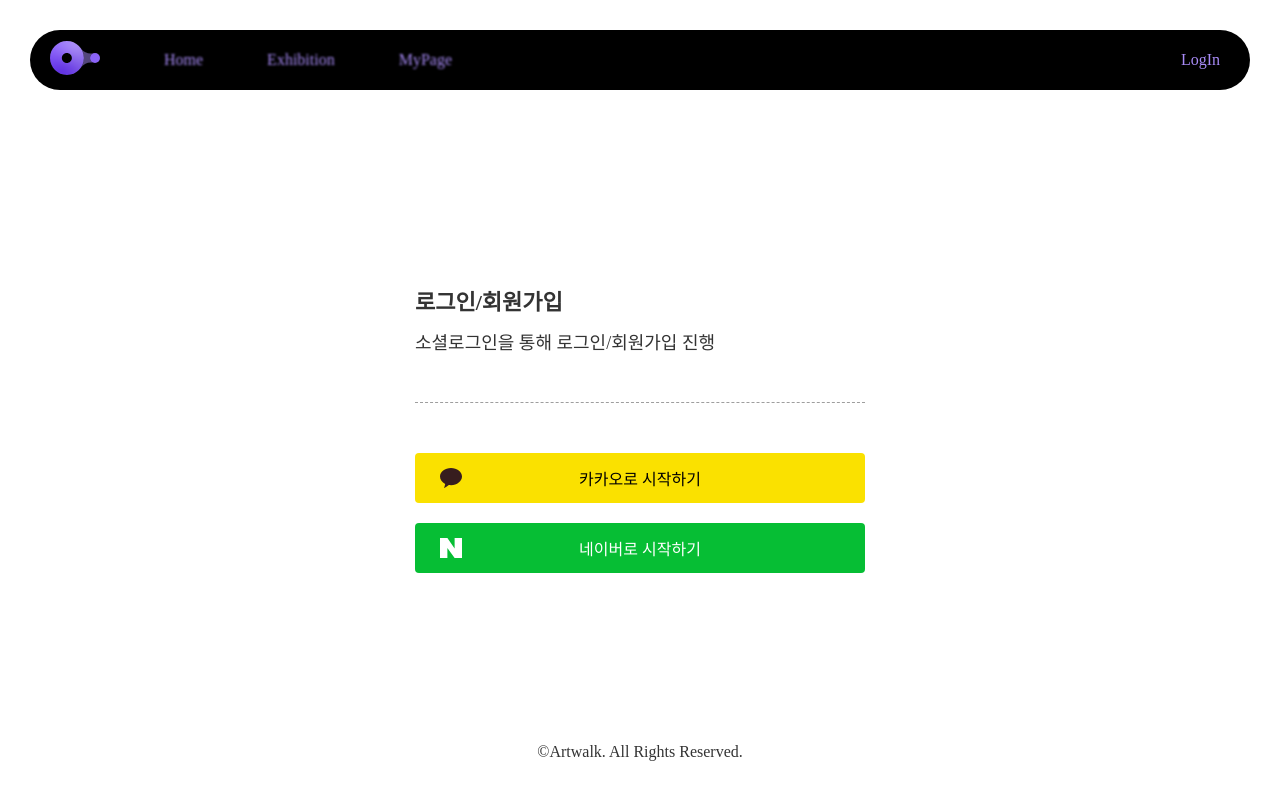
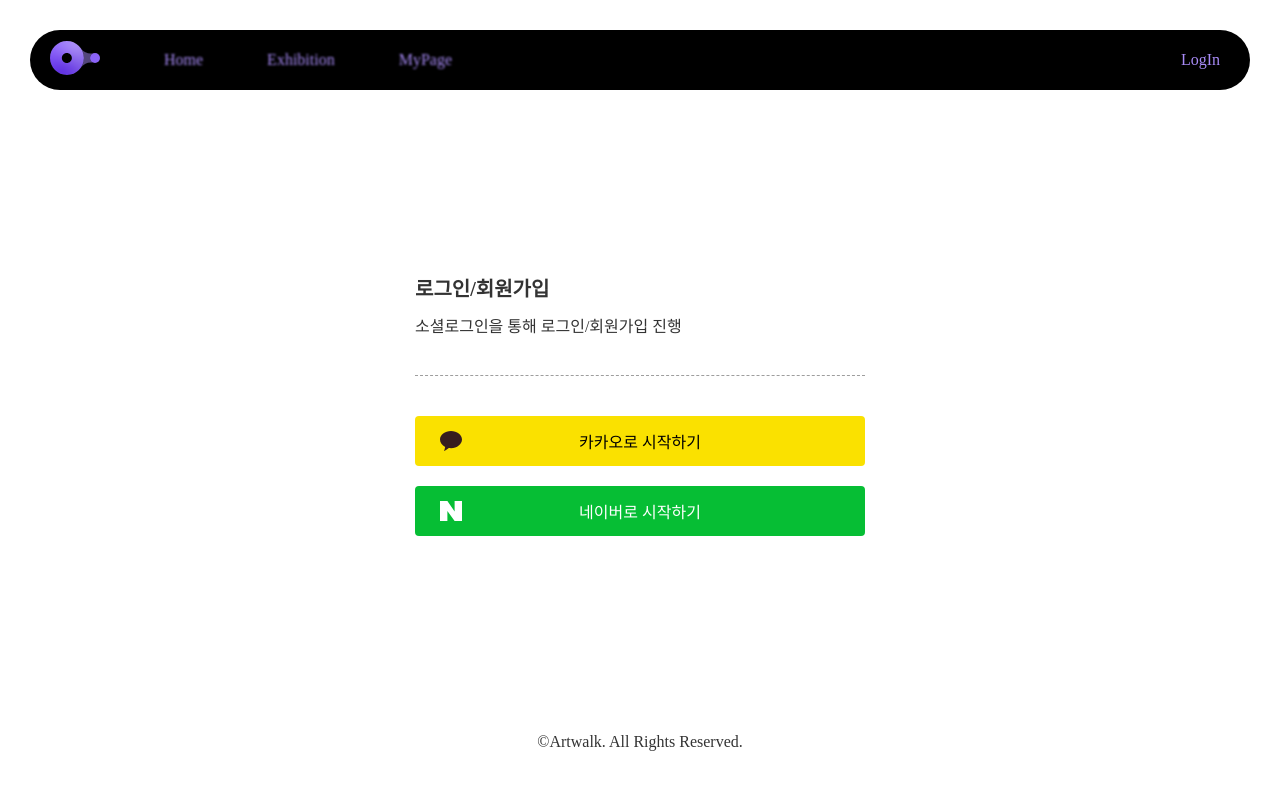
Before and after one commit to 23-2-Media-Project/front, a React (Create React App) app: page /signup in a window 1280 px wide. Shown: the top 800 px of the page. Built offline with nearby package versions, Linux system fonts and the light colour scheme; a web font is replaced by a local one.

Commit message:
html&css: 로그인/회원가입 페이지 스타일 수정

```diff
--- a/src/styles/SignupPage.scss
+++ b/src/styles/SignupPage.scss
@@ -2,10 +2,11 @@
   display: flex;
   flex-direction: column;
   width: 100vw;
-  height: calc(100vh - 80px);
+  height: calc(100vh - 90px);
   background-color: #fff;
   color: #333;
   padding: 50px 55px;
+
   box-sizing: border-box;
 
   .content-wrap {
@@ -16,15 +17,15 @@
     min-width: 450px;
 
     .title {
-      font-size: 22px;
+      font-size: 20px;
       font-weight: 700;
       margin-bottom: 20px;
     }
     .sub-title {
-      font-size: 18px;
+      font-size: 16px;
       font-weight: 500;
-      padding-bottom: 50px;
-      margin-bottom: 50px;
+      padding-bottom: 40px;
+      margin-bottom: 40px;
       border-bottom: 1px dashed #9e9e9e;
     }
     .signup-btn-wrap {
@@ -49,7 +50,7 @@
         }
         &:last-child {
           background-color: #06be34;
-          margin-bottom: 0;
+          margin-bottom: 40px;
           color: #fff;
         }
         .btn-text {
@@ -58,7 +59,7 @@
           left: 50%;
           transform: translate(-50%);
           font-size: 16px;
-          font-weight: 500;
+          font-weight: 450;
         }
       }
     }
```
